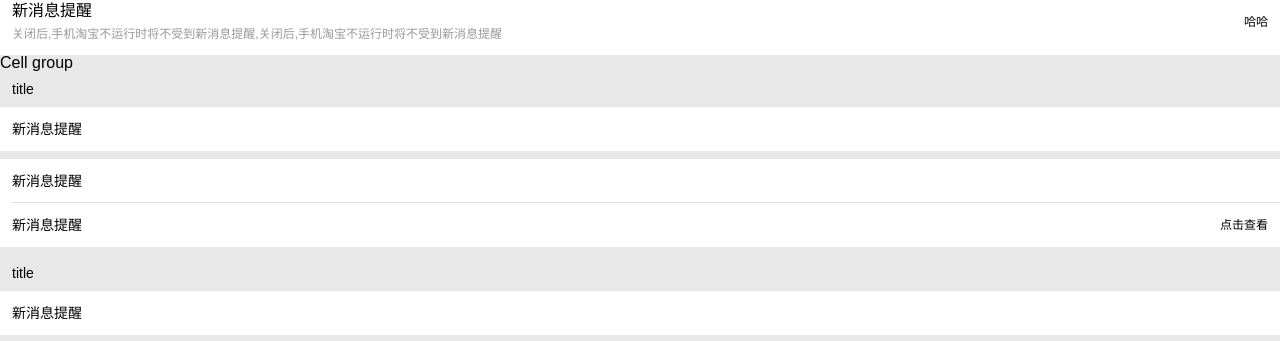
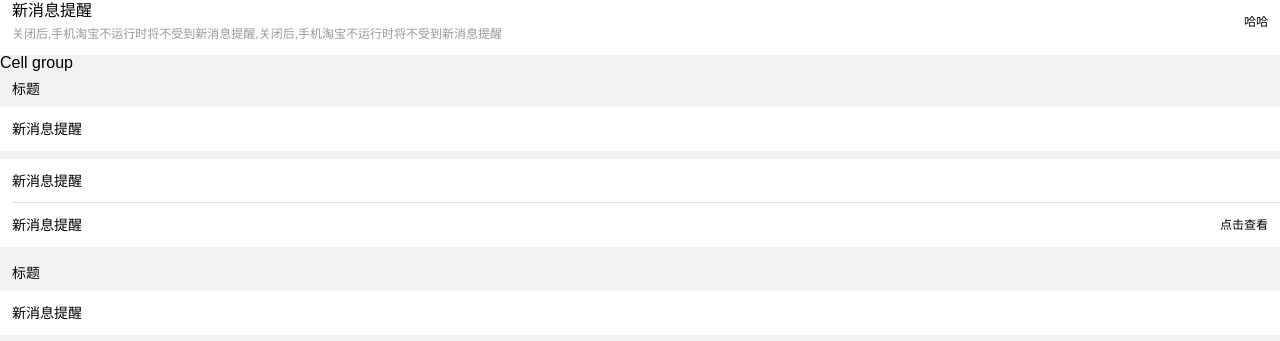
Before and after one commit to vita2333/vue2-taobao-mobile, a Vue app: page /#/ in a window 1280 px wide. Shown: the part 352-693 px from the top of the page. Built offline with nearby package versions, Linux system fonts and the light colour scheme; a small style sheet from the web is missing.

Commit message:
chore: opt style

```diff
--- a/src/components/cell-group/demo/index.vue
+++ b/src/components/cell-group/demo/index.vue
@@ -1,13 +1,13 @@
 <template>
   <div>
-    <vita-cell-group title="title">
+    <vita-cell-group title="标题">
       <vita-cell title="新消息提醒" is-link></vita-cell>
     </vita-cell-group>
     <vita-cell-group>
       <vita-cell title="新消息提醒" is-link></vita-cell>
       <vita-cell title="新消息提醒" value="点击查看" is-link></vita-cell>
     </vita-cell-group>
-    <vita-cell-group title="title">
+    <vita-cell-group title="标题">
       <vita-cell title="新消息提醒" is-link></vita-cell>
     </vita-cell-group>
   </div>
--- a/src/style/reset.less
+++ b/src/style/reset.less
@@ -150,7 +150,7 @@ summary {
 body {
   color: @gray-10;
   font-family: Arial, Helvetica, 'STHeiti STXihei', 'Microsoft YaHei', Tohoma, sans-serif;
-  background-color: @gray-4;
+  background-color: @gray-3;
 }
 
 a {
--- a/src/style/var.less
+++ b/src/style/var.less
@@ -1,7 +1,7 @@
 // Color Palette
 @gray-1: #ffffff;
 @gray-2: #fafafa;
-@gray-3: #f5f5f5;
+@gray-3: #f2f2f2;
 @gray-4: #e8e8e8;
 @gray-5: #d9d9d9;
 @gray-6: #bfbfbf;
```
